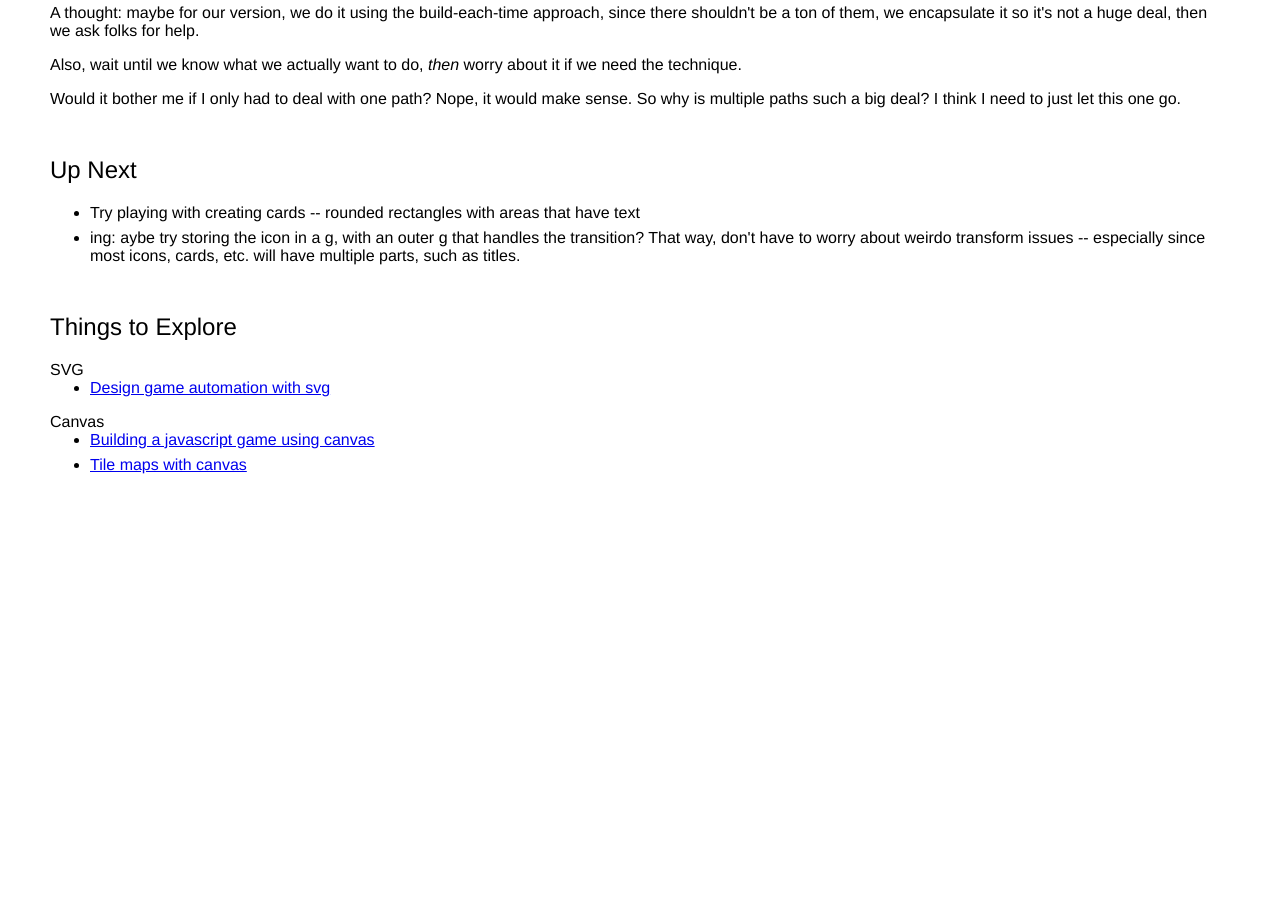
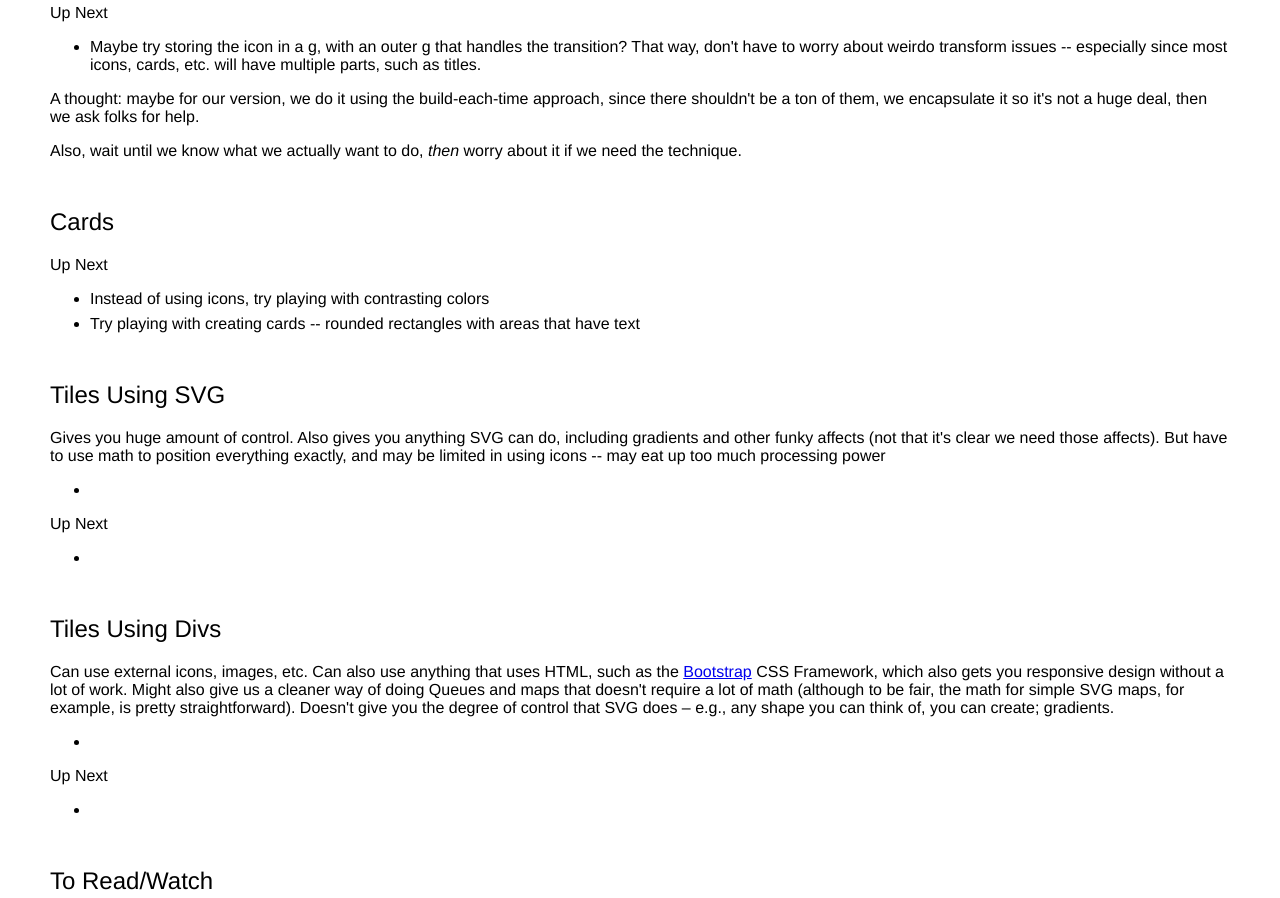
Before and after one commit to aschneiderman/d3-board-morsels, a plain HTML site: page index.html in a window 1280 px wide. Shown: the part 521-1419 px from the top of the page. Before the commit the page ends 1045 px from the top, so only its background shows below. Drawn offline with Linux system fonts and the light colour scheme.

Commit message:
Add notes about different strategies we might try

```diff
--- a/index.html
+++ b/index.html
@@ -8,9 +8,15 @@
 body {
   margin: 50px;
 }
+.bounded {
+  width: 6
+  00px;
+}
 </style>
 <body>
 <img src="http://ce.unm.edu/assets/imgs/enrich/cooking-header" alt="" height="200" />
+<div class="bounded">
+
 <h1>D3 Board Morsels</h1>
 <p> Techniques for Using D3 to Create a BoardGame-Like Resource Management Tool.</p>
 
@@ -19,20 +25,50 @@ body {
   <li><a href="manipulate-svg-icons/icon-simple.html">Icon Test 1</a></li>
   <li><a href="manipulate-svg-icons/icon-simple2.html">Icon Test 2</a></li>
   <li><a href="manipulate-svg-icons/icon-simple3.html">Icon Test 3</a>: copying and pasting HTML doesn't work with IE!  Need to try another approach -- turn into "getIcon" function?</li>
-
+</ul>
+<p>Up Next</p>
+<ul>
+  <li>Maybe try storing the icon in a g, with an outer g that handles the transition?  That way, don't have to worry about weirdo transform issues -- especially since most icons, cards, etc. will have multiple parts, such as titles.</li>
 </ul>
 <p> A thought:  maybe for our version, we do it using the build-each-time  approach, since there shouldn't be a ton of them, we encapsulate it so it's not a huge deal, then we ask folks for help.  </p>
 <p>Also, wait until we know what we actually want to do, <i>then</i> worry about it if we need the technique. </p>
 
-<p>Would it bother me if I only had to deal with one path? Nope, it would make sense.  So why is multiple paths such a big deal?  I think I need to just let this one go.</p>
-<h2>Up Next</h2>
+<h2>Cards</h2>
+<p>Up Next</p>
 <ul>
+  <li> Instead of using icons, try playing with contrasting colors</li>
   <li>Try playing with creating cards -- rounded rectangles with areas that have text</li>
-  <li>ing: aybe try storing the icon in a g, with an outer g that handles the transition?  That way, don't have to worry about weirdo transform issues -- especially since most icons, cards, etc. will have multiple parts, such as titles.</li>
 </ul>
-<h2>Things to Explore</h2>
+
+<h2>Tiles Using SVG</h2>
+<p>Gives you huge amount of control. Also gives you anything SVG can do, including gradients and other funky affects (not that it's clear we need those affects). But have to use math to position everything exactly, and may be limited in using icons -- may eat up too much processing power</p>
+
+<ul>
+  <li></li>
+</ul>
+
+<p>Up Next</p>
+<ul>
+  <li></li>
+</ul>
+
+<h2>Tiles Using Divs</h2>
+<p>Can use external icons, images, etc. Can also use anything that uses HTML, such as the  <a href="http://getbootstrap.com/">Bootstrap</a> CSS Framework, which also gets you responsive design without a lot of work.
+  Might also give us a cleaner way of doing Queues and maps that doesn't require a lot of math (although to be fair, the math for simple SVG maps, for example, is pretty straightforward).
+  Doesn't give you the degree of control that SVG does – e.g., any shape you can think of, you can create; gradients.
+</p>
+
+<ul>
+  <li></li>
+</ul>
+
+<p>Up Next</p>
+<ul>
+  <li></li>
+</ul>
 
 
+<h2>To Read/Watch</h2>
 SVG
 <ul>
   <li><a href="https://www.youtube.com/watch?v=1Tl88alW6WM">Design game automation with svg</a></li>
@@ -42,3 +78,8 @@ Canvas
   <li><a href="https://css-tricks.com/video-screencasts/144-javascript-canvas-game/">Building a javascript game using canvas</a></li>
   <li><a href="https://developer.mozilla.org/en-US/docs/Games/Techniques/Tilemaps">Tile maps with canvas</a></li>
 </ul>
+
+</div>
+
+</body>
+</html>
```
